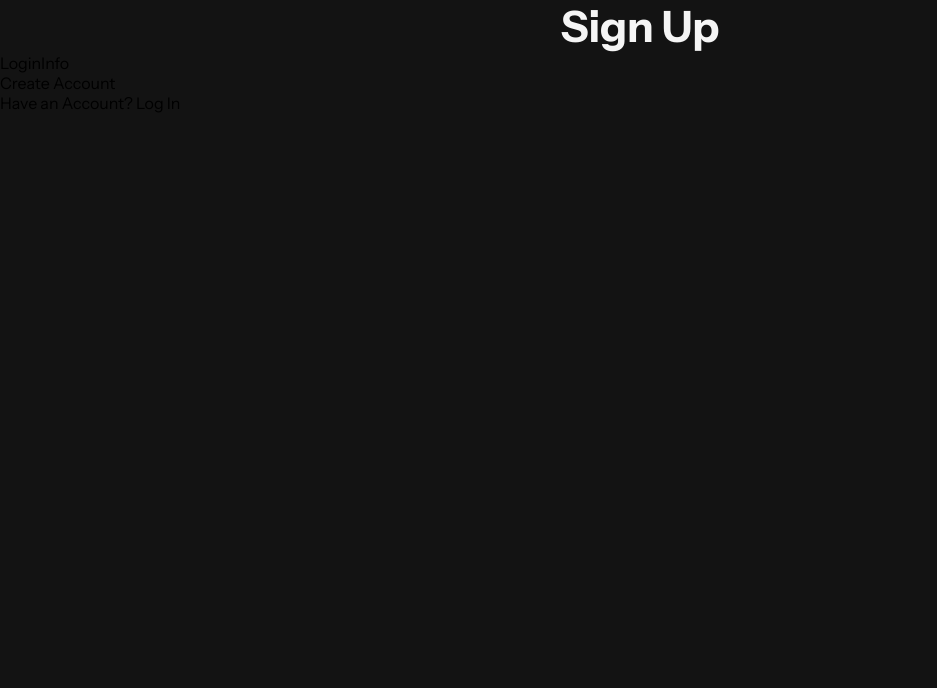
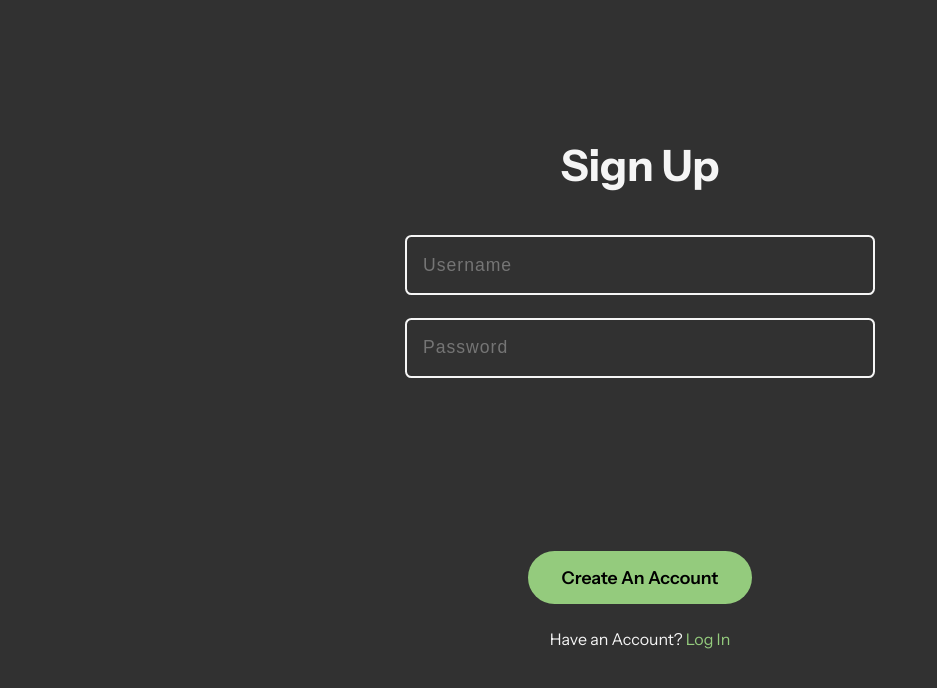
Before and after one commit to isaacw2as/WTM-DubHacks, a React (Create React App) app in the folder frontend/wtm/: page /signup in a window 1280 px wide. Shown: the top 688 px of the page, without its empty margins (0-937 px from the left). Built offline with nearby package versions, Linux system fonts and the light colour scheme.

Commit message:
front-end sign up page

```diff
--- a/frontend/wtm/src/Routes/SignUp.jsx
+++ b/frontend/wtm/src/Routes/SignUp.jsx
@@ -1,15 +1,27 @@
 import React from 'react';
+import { Link } from 'react-router-dom';
+//<Link to ={user.id}>{user.name}</Link>
 import '../SignUp.css';
 
 export default function SignUp({ }) {
   return (
     <>
       <div className='background'>
-        <div className='header'>Sign Up</div>
-        <div>LoginInfo</div>
-        <div>Create Account</div>
-        <div>Have an Account? Log In</div>
+        <div className='half'>
+          <div className='header'>Sign Up</div>
+          <div>
+            <input type='text' name='username' placeholder='Username' maxLength={24}/>
+          </div>
+          <div>
+            <input type='passsword' name='password' placeholder='Password' maxLength={40}/>
+          </div>
+        </div>
+        <div className='half'>
+          <button className='createAccount'>Create An Account</button>
+          <div>Have an Account? <span className='login'>Log In</span></div>
+        </div>
       </div>
     </>
+    // make button change color when clicked (button:click)
   )
 }
--- a/frontend/wtm/src/SignUp.css
+++ b/frontend/wtm/src/SignUp.css
@@ -3,14 +3,65 @@
     src: url('./fonts/instrument_sans/InstrumentSans-VariableFont_wdth,wght.ttf');
 }
 
+@font-face {
+    font-family: 'Instrument Sans Semi Bold';
+    src: url('./fonts/instrument_sans/static/InstrumentSans-SemiBold.ttf');
+}
+
 body {
-    background-color: #131313;
     font-family: 'Instrument Sans';
+    color: #f5f5f5;
+}
+
+.half {
+    background-color: #313131;
+    text-align: center;
+    align-content: center;
+    height: 50vh;
 }
 
 .header {
-    text-align: center;
     font-size: 2.7rem;
     font-weight: bold;
+    position: relative;
+    top: 3rem;
+}
+
+input {
+    width: 28rem;
+    height: 6.75vh;
+    outline: none;
+    border-top: none;
+    border-bottom: none;
+    border-left: none;
+    border-right: none;
+    background: transparent;
+    font-size: 1.1rem;
     color: #f5f5f5;
+    letter-spacing: 1px;
+    border: 2px solid #f5f5f5;
+    border-radius: 0.4rem;
+    margin: 0.7rem;
+    padding-left: 1rem;
+    position: relative;
+    top: 5rem;
 }
+
+.createAccount {
+    width: 14rem;
+    font-size: 1.1rem;
+    padding-top: 1rem;
+    padding-bottom: 1rem;
+    padding-left: 0.2rem;
+    padding-right: 0.2rem;
+    border-radius: 2rem;
+    outline: none;
+    border: none;
+    background: #94CB7D;
+    font-family: 'Instrument Sans Semi Bold';
+    margin-bottom: 1.6rem;
+}
+
+.login {
+    color: #94CB7D;
+}
```
